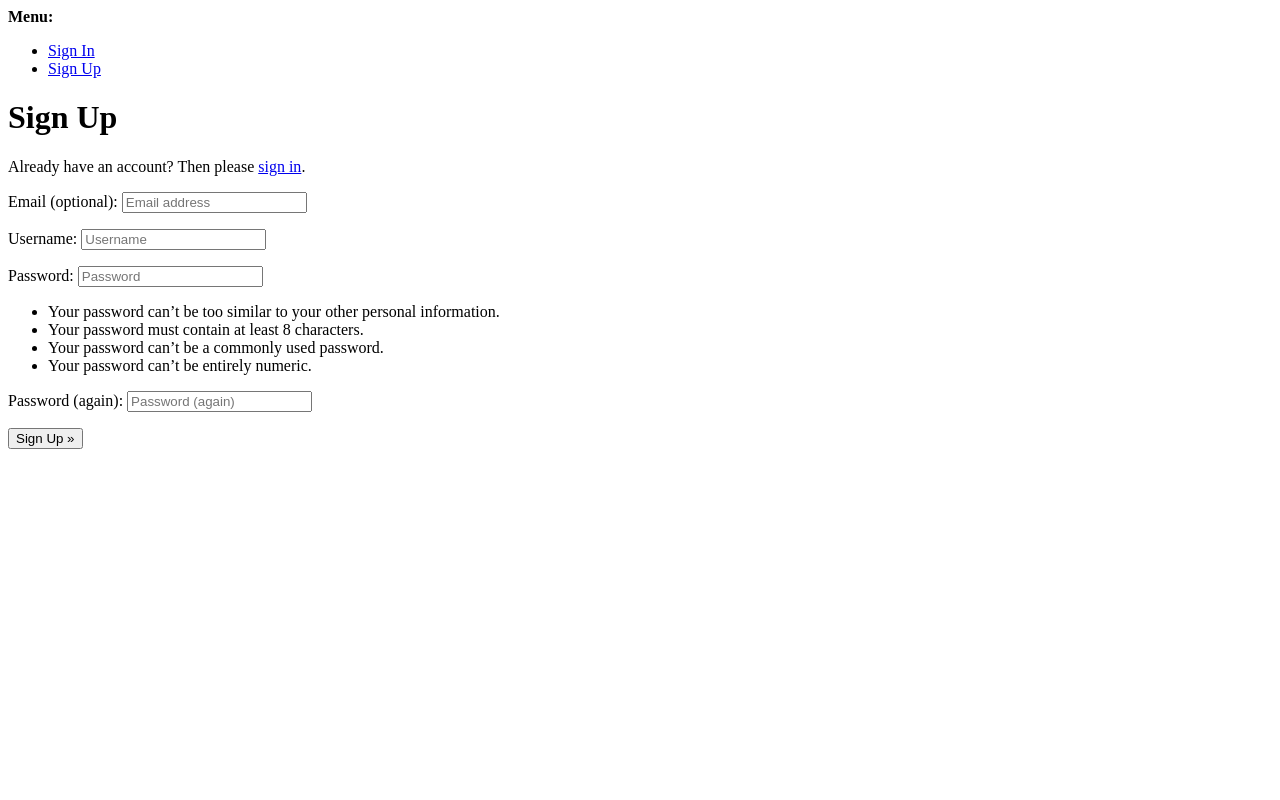
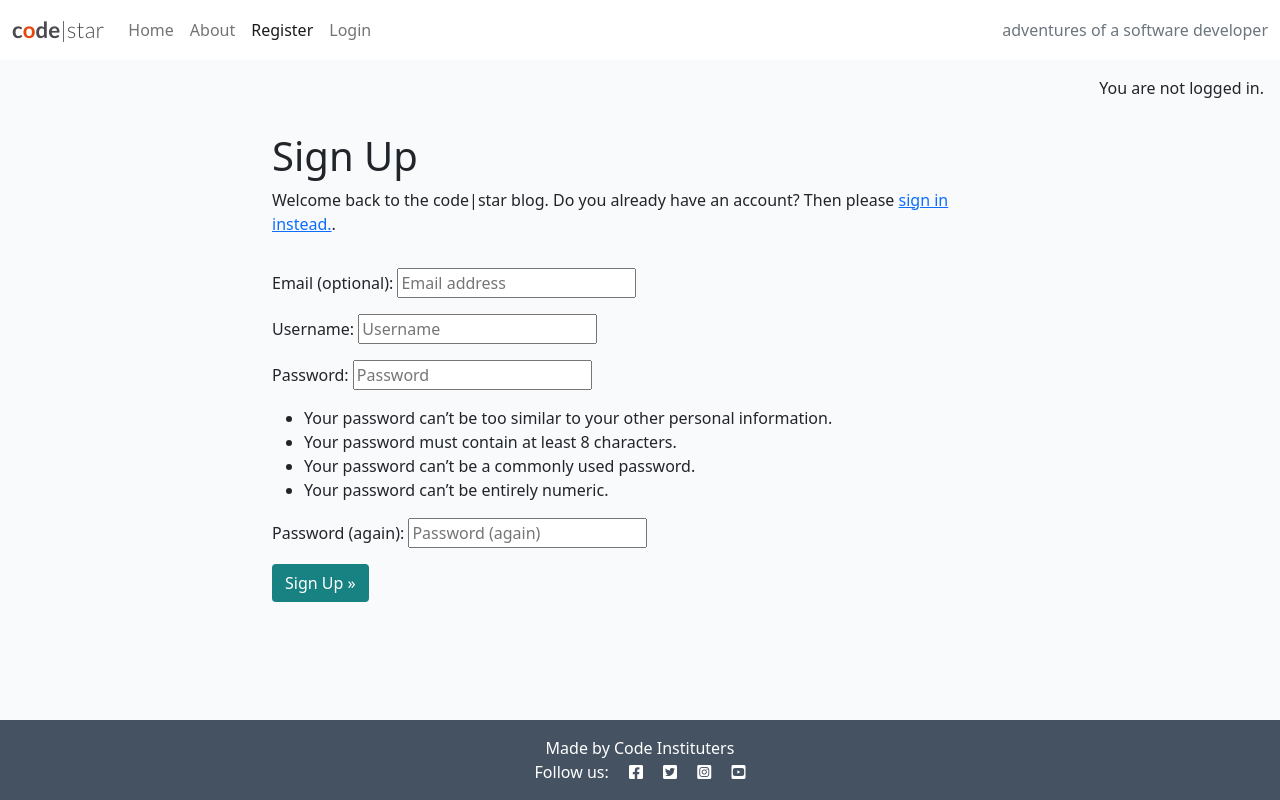
Before and after one commit to Jordalenko/django_blog, a Django app: page /accounts/signup/ in a window 1280 px wide. Run offline with Django 4.2, Linux system fonts and the light colour scheme.

Commit message:
Add code to style signup template.

```diff
--- a/codestar/settings.py
+++ b/codestar/settings.py
@@ -28,7 +28,7 @@ TEMPLATES_DIR = os.path.join(BASE_DIR, 'templates')
 SECRET_KEY = os.environ.get("SECRET_KEY")
 
 # SECURITY WARNING: don't run with debug turned on in production!
-DEBUG = False
+DEBUG = True
 
 ALLOWED_HOSTS = [
     '.herokuapp.com',
--- a/templates/account/signup.html
+++ b/templates/account/signup.html
@@ -1,21 +1,30 @@
-{% extends "account/base.html" %}
+{% extends "base.html" %}
 
 {% load i18n %}
 
 {% block head_title %}{% trans "Signup" %}{% endblock head_title %}
 
 {% block content %}
+<div class="container">
+  <div class="row">
+      <div class="col-md-8 mt-3 offset-md-2">
         <h1>{% trans "Sign Up" %}</h1>
 
-<p>{% blocktrans %}Already have an account? Then please <a href="{{ login_url }}">sign in</a>.{% endblocktrans %}</p>
-
+          <p>{% blocktrans %}Welcome back to the code|star blog. Do you already have an account?
+              Then please <a href="{{ login_url }}">sign in instead.</a>.{% endblocktrans %}</p>
+      </div>
+    </div>
+    <div class="row">
+      <div class="col-md-8 mt-3 offset-md-2">
           <form class="signup" id="signup_form" method="post" action="{% url 'account_signup' %}">
             {% csrf_token %}
             {{ form.as_p }}
             {% if redirect_field_value %}
             <input type="hidden" name="{{ redirect_field_name }}" value="{{ redirect_field_value }}" />
             {% endif %}
-  <button type="submit">{% trans "Sign Up" %} &raquo;</button>
+            <button class="btn btn-signup right" type="submit">{% trans "Sign Up" %} &raquo;</button>
           </form>
-
+        </div>
+      </div>
+  </div>
 {% endblock content %}
--- a/templates/base.html
+++ b/templates/base.html
@@ -85,7 +85,15 @@
     </nav>
 
     <main class="flex-shrink-0 main-bg">
-
+        {% if user.is_authenticated %}
+        <p class="text-end m-3">
+            You are logged in as {{ user }}.
+        </p>
+        {% else %}
+        <p class="text-end m-3">
+            You are not logged in.
+        </p>
+        {% endif %}
         {% block content %}
         <!-- Content Goes here -->
         {% endblock content %}
```
Lines whose indentation alone changed are shown as unchanged.
